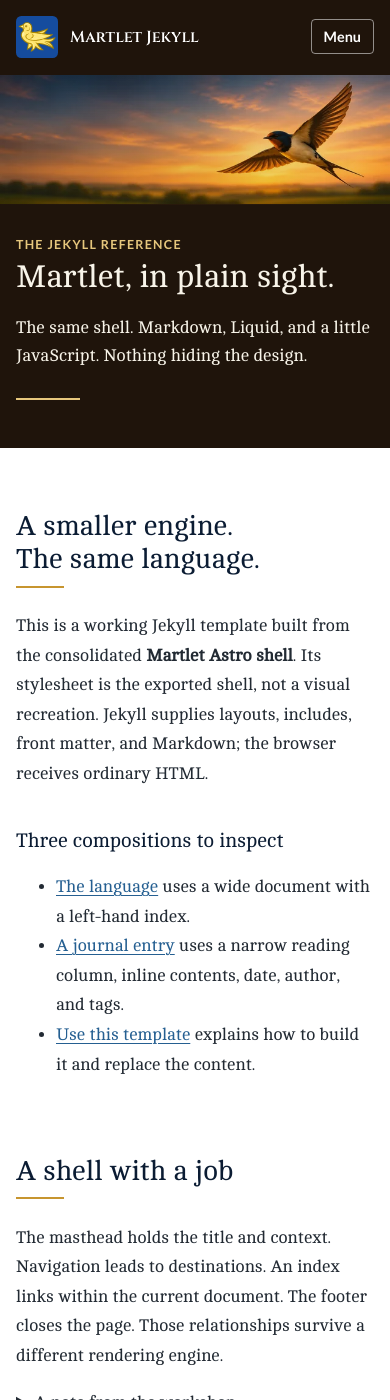
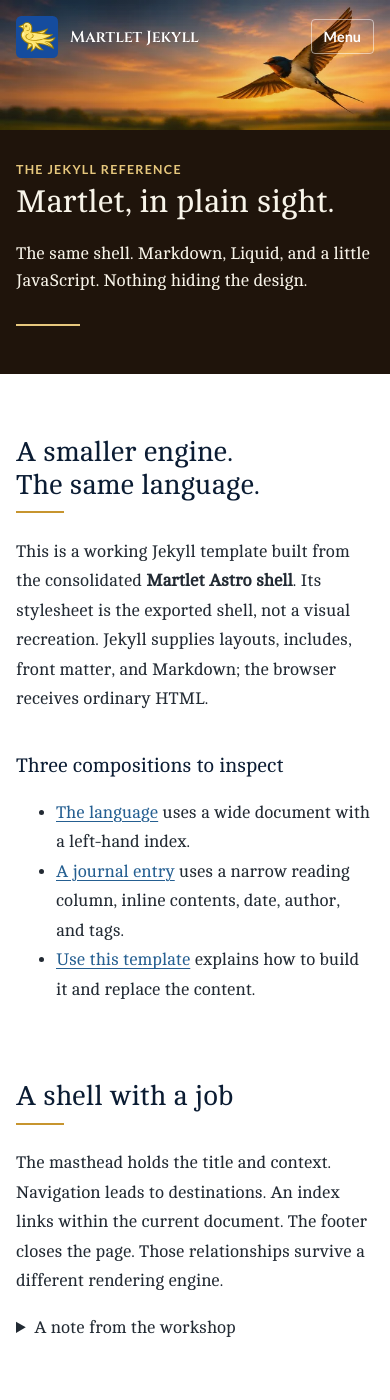
Before and after one commit to martletdesign/jekyll, a Jekyll site: the page built from index.md, in a window 390 px wide and 1400 px high. Built offline with Jekyll 4.4.1, drawn with Linux system fonts in a browser that asks for light colours.

Commit message:
Restore family-specific hero navigation and palette treatment

```diff
--- a/assets/css/jekyll.css
+++ b/assets/css/jekyll.css
@@ -104,3 +104,53 @@ html[data-appearance="dark"] body.has-panoramic-hero .site-header:not(.is-scroll
   html[data-appearance] body .page-intro--illustrated :is(h1,p,a,code,.eyebrow),
   html[data-appearance] body .page-intro--illustrated .page-intro__content { color:#000 !important; }
 }
+
+/* Martlet panoramic home: let the source-style fixed masthead float over the
+   image at scroll origin, resolving to burnished brown as scrolling begins.
+   Other pages retain the canonical blue navigation without any new override. */
+body.has-panoramic-hero .site-header[data-navigation-ready] + main .page-intro--illustrated {
+  padding-top:0;
+}
+body.has-panoramic-hero .page-intro--illustrated .page-intro__shade {
+  padding-top:calc(3rem + 4.6rem);
+}
+html[data-appearance] body.has-panoramic-hero .site-header:not(.is-scrolled):not(.is-menu-open) {
+  background-color:transparent;
+  border-bottom-color:transparent;
+  box-shadow:none;
+}
+html[data-appearance] body.has-panoramic-hero .site-header:is(.is-scrolled,.is-menu-open) {
+  background-color:rgb(37 23 11 / .97);
+  border-bottom-color:rgb(230 199 125 / .18);
+  box-shadow:0 5px 24px rgb(31 20 11 / .25);
+}
+html[data-appearance] body.has-panoramic-hero .site-header:is(.is-scrolled,.is-menu-open)
+  :is(.brand,nav a,.menu-button,.appearance-toggle) {
+  color:var(--color-cream,#f8f4e9);
+}
+html[data-appearance] body.has-panoramic-hero .site-header:is(.is-scrolled,.is-menu-open)
+  nav a:is([aria-current="page"],.is-active-section,:hover) {
+  color:var(--color-gold-300,#e6c77d);
+}
+html[data-appearance] body.has-panoramic-hero .site-header:is(.is-scrolled,.is-menu-open) nav a::after {
+  background:var(--color-gold-300,#e6c77d);
+}
+@media(max-width:68rem),(max-aspect-ratio:4/5) {
+  /* The existing expanded menu background must stay opaque and readable. */
+  html[data-appearance] body.has-panoramic-hero .site-header.is-menu-open nav {
+    background-color:rgb(37 23 11 / .99);
+  }
+}
+@media(max-width:48rem) {
+  /* Keep the panorama under the transparent nav without hiding mobile content. */
+  body.has-panoramic-hero .page-intro--illustrated .page-intro__shade {padding-top:2rem;}
+}
+@media(forced-colors:active) {
+  html[data-appearance] body.has-panoramic-hero .site-header {
+    background:Canvas!important;
+    color:CanvasText!important;
+    border-bottom:1px solid CanvasText;
+  }
+  html[data-appearance] body.has-panoramic-hero .site-header
+    :is(.brand,nav a,.menu-button,.appearance-toggle) {color:CanvasText!important;}
+}
```
